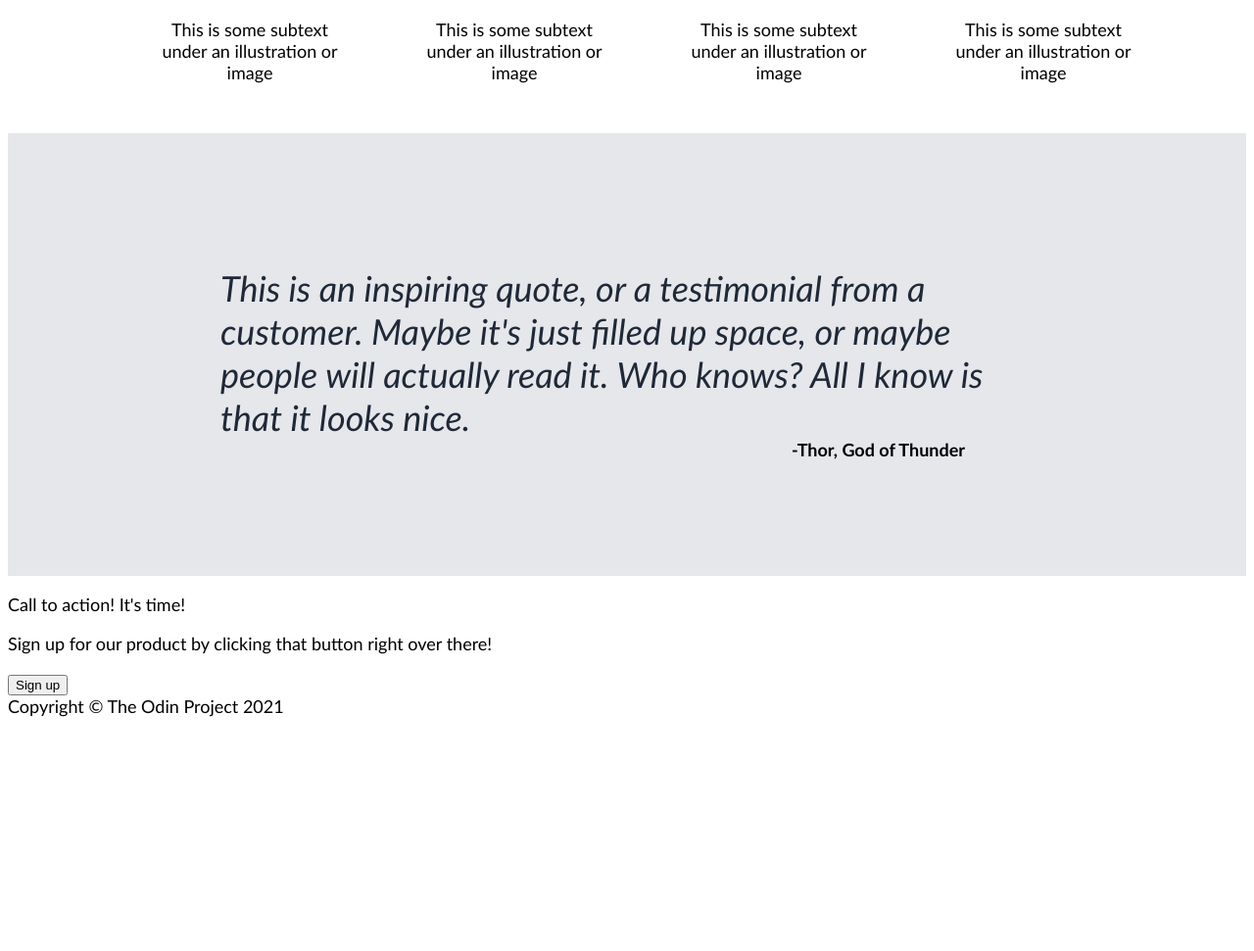
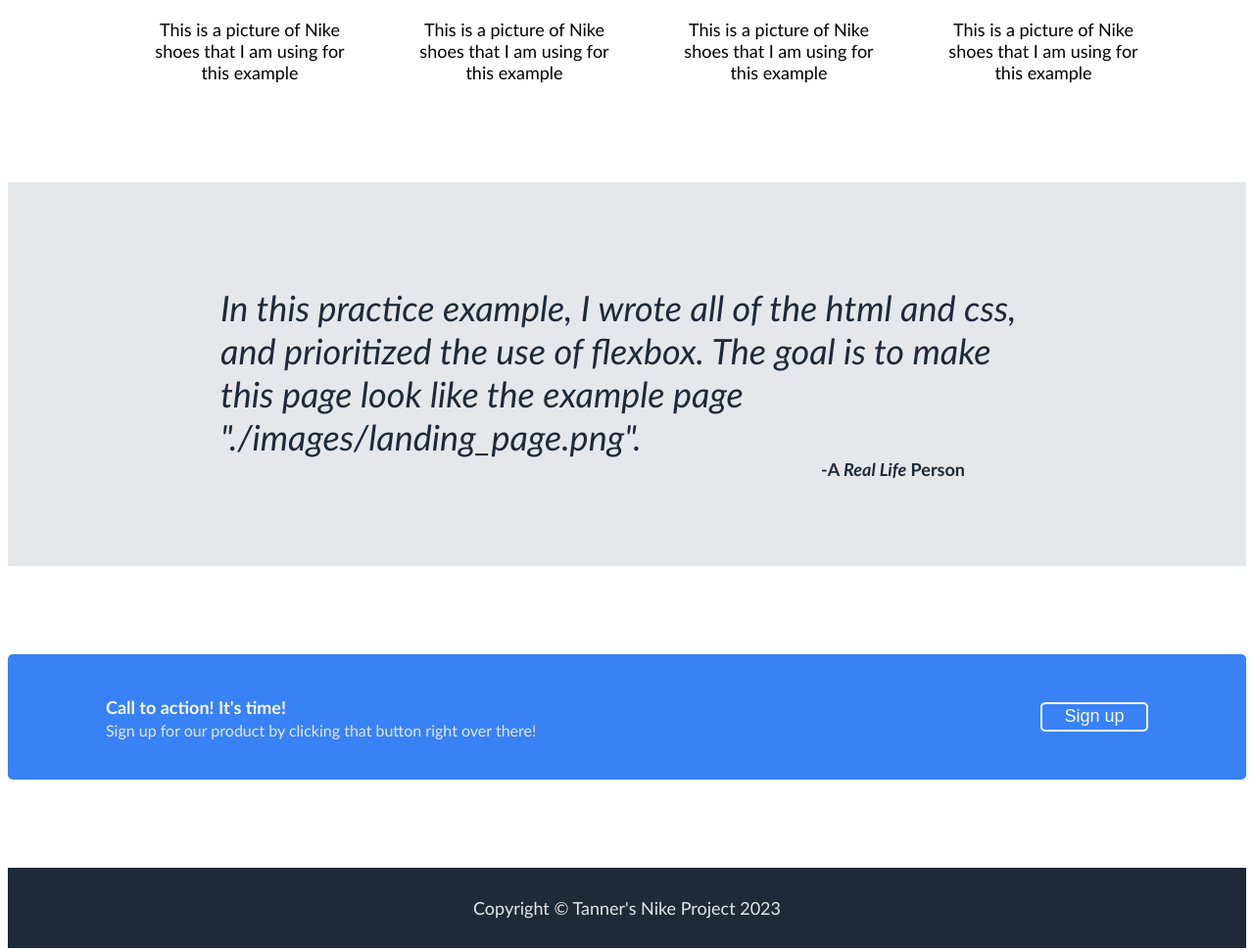
Before and after one commit to Tanner-Denti/odin_landing_page, a plain HTML site: page index.html in a window 1280 px wide. Shown: the part 861-1832 px from the top of the page at 98% size. Before the commit the page ends 1601 px from the top, so only its background shows below. Drawn offline with Linux system fonts and the light colour scheme.

Commit message:
Finish the landing page
Complete the html and css for the landing page.
Make the content more like Tanner's faux nike
brand and less like 'TOP'.

```diff
--- a/index.html
+++ b/index.html
@@ -14,16 +14,17 @@
         <!-- Switch the content of this a tag with an image -->
         <a class="logo" href="https://github.com/Tanner-Denti"><img src="images/logo.jpg" alt="Nike logo"></a>
         <ul>
-          <li><a href="https://github.com/Tanner-Denti">header link one</a></li>
-          <li><a href="https://github.com/Tanner-Denti">header link two</a></li>
-          <li><a href="https://github.com/Tanner-Denti">header link three</a></li>
+          <li><a href="https://github.com/Tanner-Denti">faux Nike link</a></li>
+          <li><a href="https://github.com/Tanner-Denti">faux Nike link</a></li>
+          <li><a href="https://github.com/Tanner-Denti">faux Nike link</a></li>
         </ul>
       </header>
       <div class="upper">
         <div class="upper-left">
-          <p class="header">This website is awesome</p>
-          <p>This website has some subtext that goes here under the main title.
-            It's smaller font and the color is lower contrast.
+          <p class="header">This is a faux Nike website</p>
+          <p>This is a practice website for learning html and css skills as
+            I am quickly learning full stack development through the
+            <a href="https://www.theodinproject.com/" style="text-decoration: underline;">Odin Project</a>
           </p>
           <button class="upper-button">Sign up</button>
         </div>
@@ -35,24 +36,24 @@
   </div>
 
   <div class="upper-middle">
-    <p class="header-mid">Some random information.</p>
+    <p class="header-mid">These are some really cool shoes!</p>
     <div class="images">
       <ul>
         <li>
           <img class="img-list" src="images/list_img1.jpg" alt="A nike shoe image">
-          <p>This is some subtext under an illustration or image</p>
+          <p>This is a picture of Nike shoes that I am using for this example</p>
         </li>
         <li>
           <img class="img-list" src="images/list_img2.jpg" alt="A nike shoe image">
-          <p>This is some subtext under an illustration or image</p>
+          <p>This is a picture of Nike shoes that I am using for this example</p>
         </li>
         <li>
           <img class="img-list" src="images/list_img3.jpg" alt="A nike shoe image">
-          <p>This is some subtext under an illustration or image</p>
+          <p>This is a picture of Nike shoes that I am using for this example</p>
         </li>
         <li>
           <img class="img-list" src="images/list_img4.jpg" alt="A nike shoe image">
-          <p>This is some subtext under an illustration or image</p>
+          <p>This is a picture of Nike shoes that I am using for this example</p>
         </li>
       </ul>
     </div>
@@ -60,24 +61,24 @@
 
   <div class="lower-middle">
     <div class="quote">
-      <p class="quote-text">This is an inspiring quote, or a testimonial from a customer.
-        Maybe it's just filled up space, or maybe people will actually read it.
-        Who knows? All I know is that it looks nice.
+      <p class="quote-text">In this practice example, I wrote all of the html and
+        css, and prioritized the use of flexbox. The goal is to make this page
+        look like the example page "./images/landing_page.png".
       </p>
-      <p class="quote-author">-Thor, God of Thunder</p>
+      <p class="quote-author">-A <em>Real Life</em> Person</p>
     </div>
   </div>
 
   <div class="action">
     <div>
       <p class="call">Call to action! It's time!</p>
-      <p>Sign up for our product by clicking that button right over there!</p>
+      <p class="call-message">Sign up for our product by clicking that button right over there!</p>
     </div>
     <button>Sign up</button>
   </div>
 
   <footer>
-    Copyright &copy; The Odin Project 2021
+    Copyright &copy; Tanner's Nike Project 2023
   </footer>
 
 </body>
--- a/styles.css
+++ b/styles.css
@@ -92,6 +92,7 @@ a {
     align-items: center;
     max-width: 1500px;
     margin: 0 auto;
+    margin-bottom: 50px;
 }
 
 .header-mid {
@@ -123,7 +124,9 @@ a {
 .quote {
     max-width: 830px;
     margin: auto;
-    padding: 100px;
+    padding: 70px 120px;
+    color: #1F2937;
+    margin-bottom: 0;
     display: flex;
     flex-direction: column;
 }
@@ -141,3 +144,47 @@ a {
     font-weight: bolder;
     margin-top: 0;
 }
+
+.action {
+    margin: 90px auto;
+    background-color: #3882F6;
+    color: #F9FAF8;
+    border-radius: 5px;
+    max-width: 1250px;
+    padding: 25px 100px;
+    display: flex;
+    justify-content: space-between;
+}
+
+.call {
+    font-weight: bold;
+    margin-bottom: 0;
+    padding-bottom: 0;
+}
+
+.call-message {
+    margin-top: 3px;
+    color: #E5E7Eb;
+    font-size: 16px;
+}
+
+.action button {
+    background-color: #3882F6;
+    color: #F9FAF8;
+    border-color: #F9FAF8;
+    border-style: solid;
+    border-radius: 5px;
+    height: 30px;
+    width: 110px;
+    align-self: center;
+    font-size: 18px;
+}
+
+footer {
+    background-color: #1F2937;
+    color: #E5E7Eb;
+    padding: 30px;
+    display: flex;
+    justify-content: center;
+    align-items: center;
+}
```
